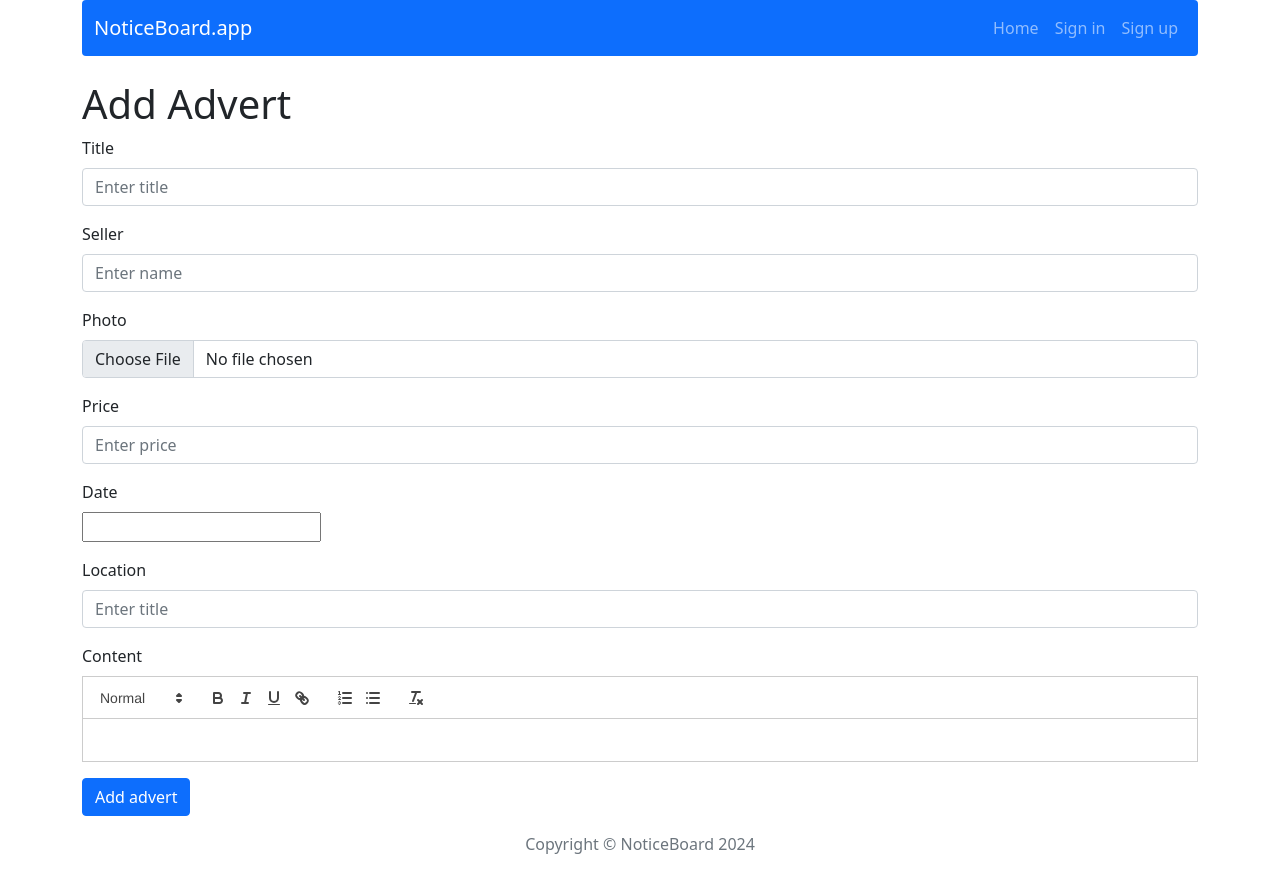
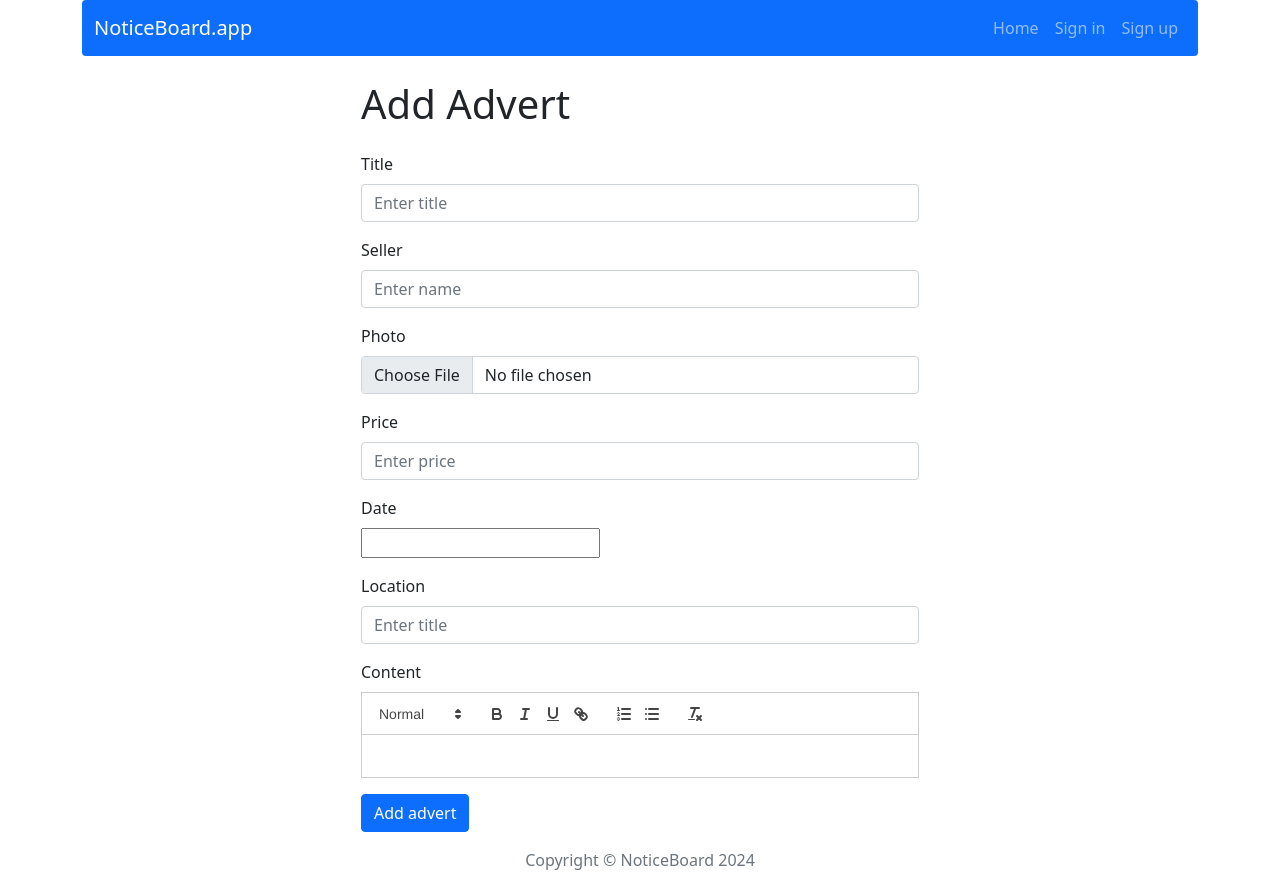
Before and after one commit to Jnlietta/NoticeBoard, a React (Create React App) app in the folder client/: page /ad/add in a window 1280 px wide. Built offline with nearby package versions, Linux system fonts and the light colour scheme; no server answers.

Commit message:
Add styles for EditAd, AddAD, AdForm

```diff
--- a/client/src/components/features/AdForm/AdForm.js
+++ b/client/src/components/features/AdForm/AdForm.js
@@ -38,7 +38,7 @@ const AdForm = ({ action, actionText, formatDate, ...props }) => {
     const { register, handleSubmit: validate, formState: { errors } } = useForm();
 
     return (
-        <Form onSubmit={validate(handleSubmit)}>
+        <Form onSubmit={validate(handleSubmit)} className="col-12 col-sm-6 mx-auto">
             <Form.Group className="mb-3">
                 <Form.Label>Title</Form.Label>
                 <Form.Control
--- a/client/src/components/pages/AddAd/AddAd.js
+++ b/client/src/components/pages/AddAd/AddAd.js
@@ -3,7 +3,7 @@ import AddAdForm from "../../features/AddAdForm/AddAdForm";
 const AddAd = props => {
     return(
         <div>
-            <h1>Add Advert</h1>
+            <h1 className="col-12 col-sm-6 mx-auto my-4">Add Advert</h1>
             <AddAdForm />
         </div>
     );
--- a/client/src/components/pages/EditAd/EditAd.js
+++ b/client/src/components/pages/EditAd/EditAd.js
@@ -3,7 +3,7 @@ import EditAdForm from "../../features/EditAdForm/EditAdForm";
 const EditAd = props => {
     return(
         <div>
-            <h2>Edit Post</h2>
+            <h2 className="col-12 col-sm-6 mx-auto my-4">Edit Post</h2>
             <EditAdForm />
         </div>
     );
```
